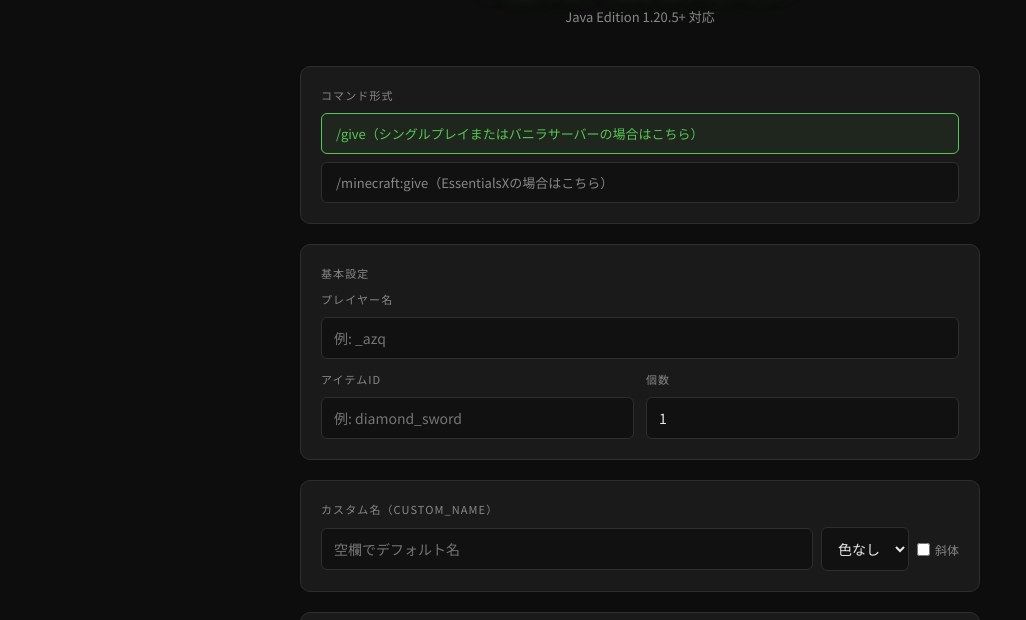
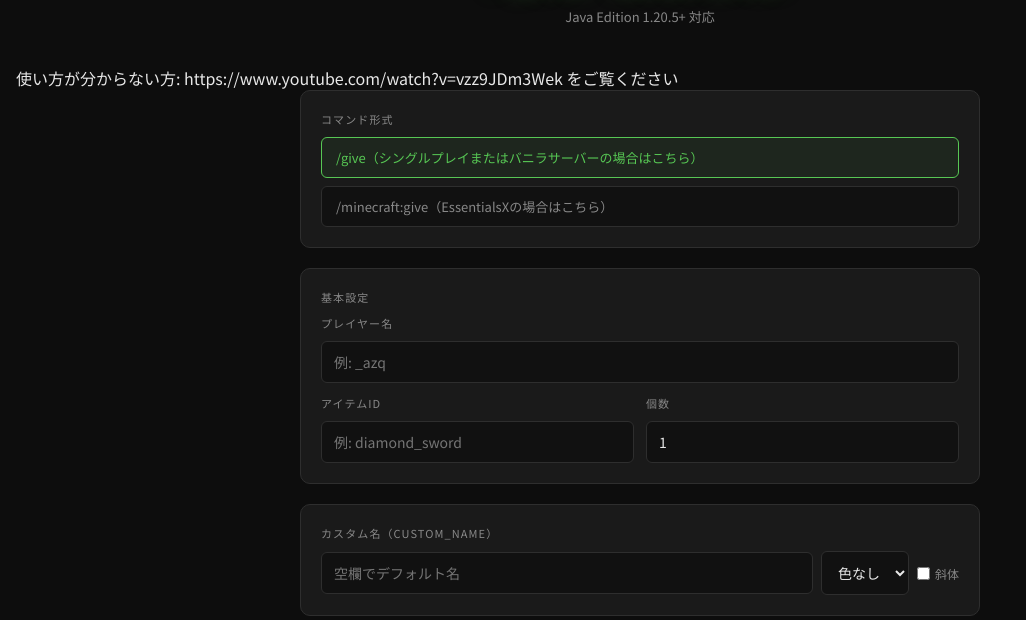
Before and after one commit to Azuk1-azq/minecraft-give.generator, a plain HTML site: page index.html in a window 1280 px wide. Shown: the part 107-727 px from the top of the page, without its empty margins (0-1026 px from the left). Drawn offline with Linux system fonts and the light colour scheme.

Commit message:
Update index.html

```diff
--- a/index.html
+++ b/index.html
@@ -246,7 +246,9 @@
   <h1>🌏 Minecraft<br>/give Generator</h1>
   <p>Java Edition 1.20.5+ 対応</p>
 </header>
-
+<text>使い方が分からない方:
+  https://www.youtube.com/watch?v=vzz9JDm3Wek
+  をご覧ください</text>
 <div class="container">
 
   <!-- コマンド形式 -->
```
